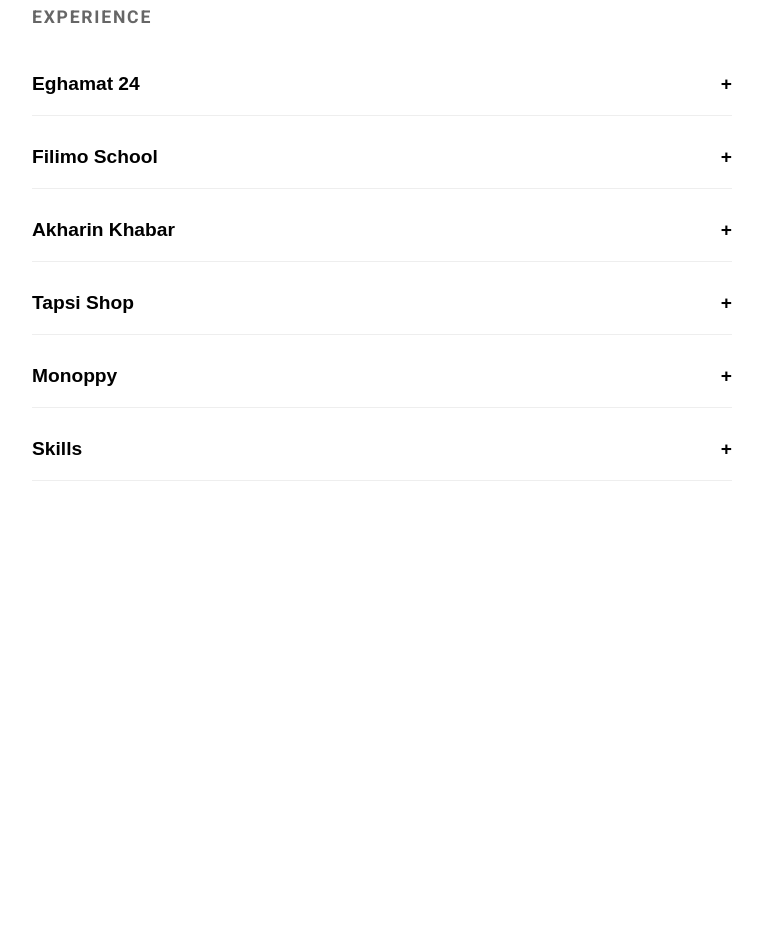
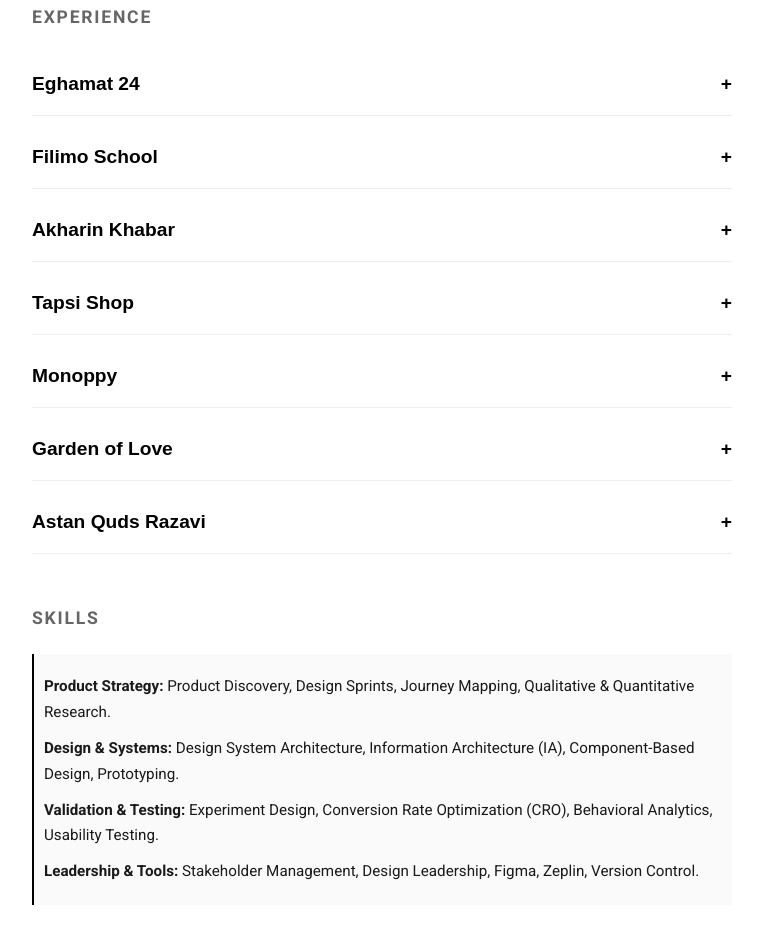
Before and after one commit to ashkanpordelwork/my-portfolio, a plain HTML site: page index.html in a window 1280 px wide. Shown: the part 441-1384 px from the top of the page, without its empty margins (258-1021 px from the left). Before the commit the page ends 1052 px from the top, so only its background shows below. Drawn offline with Linux system fonts and the light colour scheme.

Commit message:
Update index.html

```diff
--- a/index.html
+++ b/index.html
@@ -20,58 +20,97 @@
 
             <button class="accordion">Eghamat 24 <span>+</span></button>
             <div class="panel">
-                <p><strong>Role:</strong> Product Designer (2025 - Present)</p>
+                <p><strong>Product Designer | 2025 – Present</strong></p>
+                <p>The National Hotel Reservation Center And A Comprehensive OTA Platform For Online Hotel And Flight Bookings.</p>
                 <ul>
-                    <li>Optimized reservation flows, leading to a significant increase in cart-to-checkout conversion rates.</li>
-                    <li>Designed an intelligent comparison system for accommodations and flights.</li>
-                    <li>Managed and scaled the core design system for visual and functional consistency.</li>
+                    <li>Optimized Hotel And Flight Reservation Flows, Leading To A Significant Increase In Cart-To-Checkout Conversion Rates.</li>
+                    <li>Designed And Developed An Intelligent Comparison System For Accommodations And Flights To Clarify User Search Intent And Facilitate Decision-Making.</li>
+                    <li>Managed, Maintained, And Scaled The Core Design System To Ensure Visual And Functional Consistency Across All Sub-Products.</li>
+                    <li>Designed Back-Office Panels, B2B Sales Dashboards, And Business Service Systems To Enhance Organizational Efficiency.</li>
+                    <li>Improved In-App Map Experiences And Location-Based UX By Integrating GIS-Driven Processes.</li>
                 </ul>
             </div>
 
             <button class="accordion">Filimo School <span>+</span></button>
             <div class="panel">
-                <p><strong>Role:</strong> Product Designer (2023 - 2025)</p>
+                <p><strong>Product Designer | 2023 – 2025</strong></p>
+                <p>An Educational Streaming Platform Providing Curated Content For Students Across Various Grade Levels.</p>
                 <ul>
-                    <li>Defined UX architecture based on student personas and pedagogical models.</li>
-                    <li>Optimized learning journeys, resulting in a 25% reduction in video drop-off rates.</li>
-                    <li>Implemented gamification mechanics that boosted overall engagement by 35%.</li>
+                    <li>Defined UX Architecture Based On Student Personas And Pedagogical Learning Models.</li>
+                    <li>Optimized Learning Journeys, Resulting In A 25% Reduction In Educational Video Drop-Off Rates.</li>
+                    <li>Developed Interactive User Flows That Boosted Overall Engagement By 35%.</li>
+                    <li>Implemented Gamification Mechanics And Conducted Usability Testing To Simplify The UI And Increase Study Motivation.</li>
                 </ul>
             </div>
 
             <button class="accordion">Akharin Khabar <span>+</span></button>
             <div class="panel">
-                <p><strong>Role:</strong> Product Designer (2022 - 2025)</p>
+                <p><strong>Product Designer | 2022 – 2025</strong></p>
+                <p>A Leading Persian News App Featuring Real-Time Updates, Interactive Content, And Gamified Features.</p>
                 <ul>
-                    <li>Redesigned homepage and social modules, leading to a 55% increase in retention.</li>
-                    <li>Built a new social ranking structure that resulted in 2.5x growth in social engagement.</li>
+                    <li>Redesigned The Homepage And Social Modules, Leading To A 55% Increase In The Daily Retention Rate.</li>
+                    <li>Implemented User-Driven Ranking Systems To Boost Community Participation And User Loyalty.</li>
+                    <li>Simplified The Weather Module UX, Reducing The Average Interaction Time By 30%.</li>
+                    <li>Built A New Social Ranking Structure That Resulted In 2.5x Growth In Social Engagement.</li>
                 </ul>
             </div>
 
             <button class="accordion">Tapsi Shop <span>+</span></button>
             <div class="panel">
-                <p><strong>Role:</strong> Product Designer (2020 - 2022)</p>
+                <p><strong>Product Designer | 2020 – 2022</strong></p>
+                <p>An In-App E-Commerce Experience Offering Exclusive Product Deals Within The Tapsi Ride-Hailing Ecosystem.</p>
                 <ul>
-                    <li>Designed a low-friction shopping flow that improved conversion rate by 40%.</li>
-                    <li>Developed a modular design system to ensure future scalability.</li>
+                    <li>Designed A Low-Friction Shopping Flow That Improved The Conversion Rate By 40%.</li>
+                    <li>Developed A Modular Design System To Ensure Future Scalability And Cross-Platform Consistency.</li>
+                    <li>Executed Comparative Testing To Identify And Eliminate Behavioral Blockers During The Checkout Process.</li>
+                    <li>Doubled The In-App Purchase Rate During The MVP Phase Through Iterative UX Improvements.</li>
                 </ul>
             </div>
 
             <button class="accordion">Monoppy <span>+</span></button>
             <div class="panel">
-                <p><strong>Role:</strong> Product Designer (2020 - 2021)</p>
+                <p><strong>Product Designer | 2020 – 2021</strong></p>
+                <p>A Lifestyle App Helping Users Build Healthy Habits Through Community Challenges And Fitness Tracking.</p>
                 <ul>
-                    <li>Built a behavior-based goal framework that retained 65% of users after the third week.</li>
-                    <li>Created badge and streak mechanics that increased user retention by 45%.</li>
+                    <li>Built A Behavior-Based Goal Framework That Retained 65% Of Users After The Third Week.</li>
+                    <li>Designed Intuitive Activity Tracking Inspired By Global Fitness Leaders To Maximize User Motivation.</li>
+                    <li>Introduced Social Sharing And Community Features To Strengthen User-To-User Bonds.</li>
+                    <li>Created Badge And Streak Mechanics That Increased User Retention By 45%.</li>
+                </ul>
+            </div>
+
+            <button class="accordion">Garden of Love <span>+</span></button>
+            <div class="panel">
+                <p><strong>Product Designer | 2019 – 2020</strong></p>
+                <p>A Social Media And Crowdfunding Platform Focused On International Humanitarian Campaigns.</p>
+                <ul>
+                    <li>Led The End-To-End Product Design And Established The Design System For The UK Market.</li>
+                    <li>Designed Complex User Flows For Creating, Managing, And Promoting Large-Scale Charity Campaigns.</li>
+                    <li>Developed The Social Feed UI, Supporting Both Corporate And Individual Fundraising Posts.</li>
+                    <li>Built Advanced Administrative Dashboards For Monitoring Transaction Health And Campaign Integrity.</li>
+                </ul>
+            </div>
+
+            <button class="accordion">Astan Quds Razavi <span>+</span></button>
+            <div class="panel">
+                <p><strong>UI/UX Designer | 2014 – 2019</strong></p>
+                <p>One Of The Largest Charitable Organizations In The World, Providing Diverse Religious And Cultural Services.</p>
+                <ul>
+                    <li>Designed And Developed The Comprehensive Portal, Specialized Web Apps, And Mobile Applications.</li>
+                    <li>Designed Organizational "Cartable" Panels To Automate Internal Administrative Processes.</li>
+                    <li>Focused On Service Integration Across All Organizational Layers To Provide A Unified User Experience.</li>
+                    <li>Established The Organization's First Unified Design System For All Digital Products.</li>
                 </ul>
             </div>
         </section>
 
         <section class="section">
-            <button class="accordion">Skills <span>+</span></button>
-            <div class="panel">
-                <p><strong>Product Strategy:</strong> Product Discovery, Design Sprints, Journey Mapping.</p>
-                <p><strong>Design & Systems:</strong> Architecture, Component-Based Design, Prototyping.</p>
-                <p><strong>Validation:</strong> Experiment Design, CRO, Behavioral Analytics, Usability Testing.</p>
+            <h2>Skills</h2>
+            <div class="panel" style="max-height: 100%; border-left: 2px solid #000; padding: 10px; overflow: visible;">
+                <p><strong>Product Strategy:</strong> Product Discovery, Design Sprints, Journey Mapping, Qualitative & Quantitative Research.</p>
+                <p><strong>Design & Systems:</strong> Design System Architecture, Information Architecture (IA), Component-Based Design, Prototyping.</p>
+                <p><strong>Validation & Testing:</strong> Experiment Design, Conversion Rate Optimization (CRO), Behavioral Analytics, Usability Testing.</p>
+                <p><strong>Leadership & Tools:</strong> Stakeholder Management, Design Leadership, Figma, Zeplin, Version Control.</p>
             </div>
         </section>
     </section>
```
